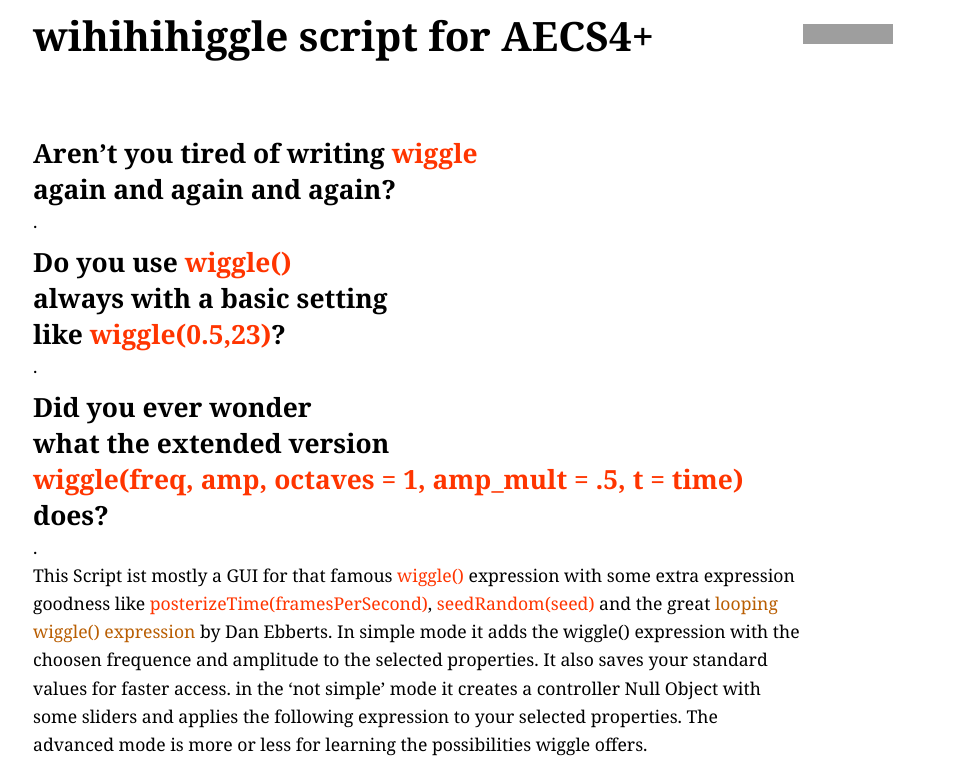
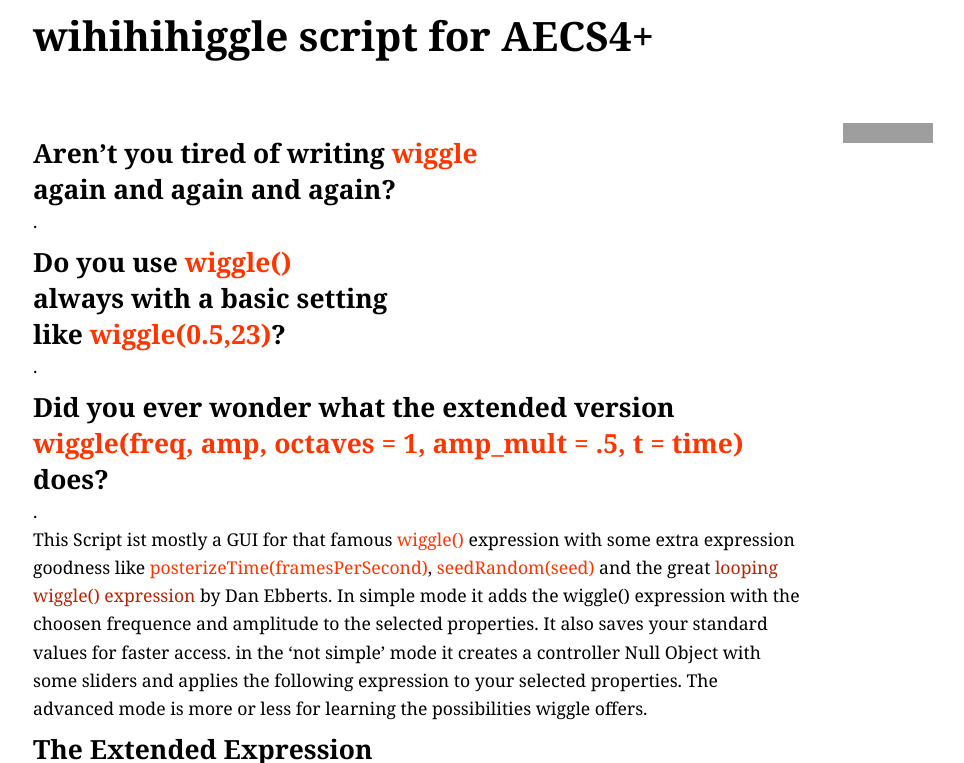
Before and after one commit to ff6347/wihihihiggle, a Jekyll site: the page built from index.md, in a window 1280 px wide, cut to the strip 0-763 px from the top of the page. Shown: the whole strip, without its empty margins (252-1216 px from the left). Built offline with Jekyll 4.4.1, drawn with Linux system fonts in a browser that asks for light colours; Markdown is read by kramdown in place of the engine named in the settings; some of the changed text lies outside the part shown; grey boxes are pictures that could not be loaded.

Commit message:
some minor fiddeling

```diff
--- a/_layouts/default.html
+++ b/_layouts/default.html
@@ -20,9 +20,18 @@
     </div>
 
 
-        <div id="idl"><a href="http://internetdefenseleague.org" target="blanc"><img src="http://internetdefenseleague.org/images/badges/final/shield_badge.png" alt="Member of The Internet Defense League" id="idl" /></a></div>
+        <div id="idl"><a href="http://internetdefenseleague.org" target="blanc"><img src="http://internetdefenseleague.org/images/badges/final/shield_badge.png" alt="Member of The Internet Defense League" id="idl" /></a>
+        </div>
 
+<div class="span8 offset2" id="footlinks">
+  <br>
+    <br>
+        This site is build by <a href="http://fabiantheblind.github.com/"> fabiantheblind</a> using <a href="http://jekyllrb.com/">jekyll</a> and <a href="http://twitter.github.com/bootstrap/">twitter bootstrap</a>.<br>
+    </div>
+<!--     close container -->
   </div>
+
+
 
 
 <script src="js/jquery-1.7.2.min.js" type="text/javascript" ></script>
--- a/css/style.css
+++ b/css/style.css
@@ -16,14 +16,14 @@ a {
     text-decoration: none;
 }
 a:link {
-	color: #b95e02;
+	color: #b92400;
 }
 a:visited {
-	color: #8a8a8a;
+	color: #813116;
 	text-decoration: line-through;
 }
 a:active {
-	color: #cb3800;
+	color: #cb9100;
 }
 a:hover {
 	color: #000000;
@@ -40,6 +40,21 @@ a:hover {
 	padding-bottom: 1em;
 	padding-right: 2em;
 	text-align: right;
+}
+
+#idl{
+ text-align:center;
+  padding-top: 3em;
+
+}
+
+#footlinks{
+  text-align: center;
+
+
+    font-size: 0.8em;
+  margin-bottom: 2em;
+  border-top: 1px solid #ffffff;
 }
 
 /*pre{
--- a/index.md
+++ b/index.md
@@ -10,8 +10,7 @@ title: wihihihiggle script for After Effects CS4+
 ##always with a basic setting
 ##like <span id="extra">wiggle(0.5,23)</span>?
 .
-##Did you ever wonder
-##what the extended version
+##Did you ever wonder what the extended version
 ##<span id="extra">wiggle(freq, amp, octaves = 1, amp_mult = .5, t = time)</span>
 ##does?
 .
```
Also changed, not shown: other parts of index.md (+16 -0 lines).
